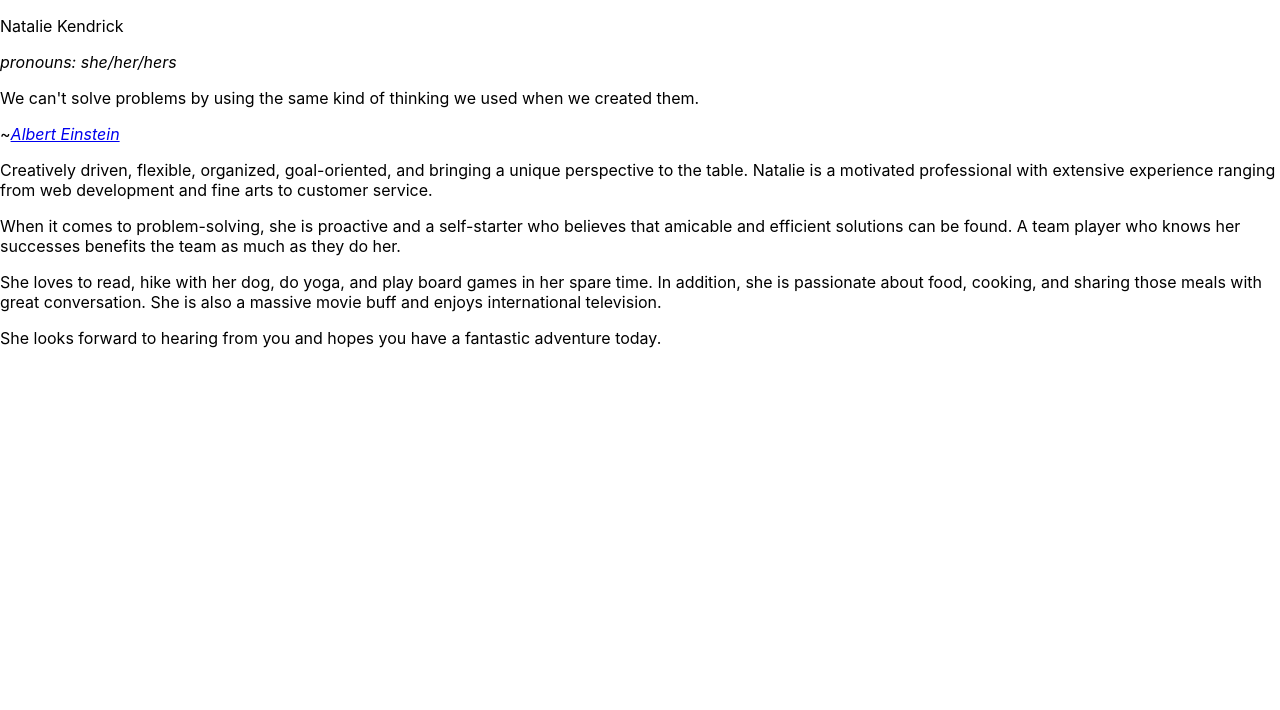
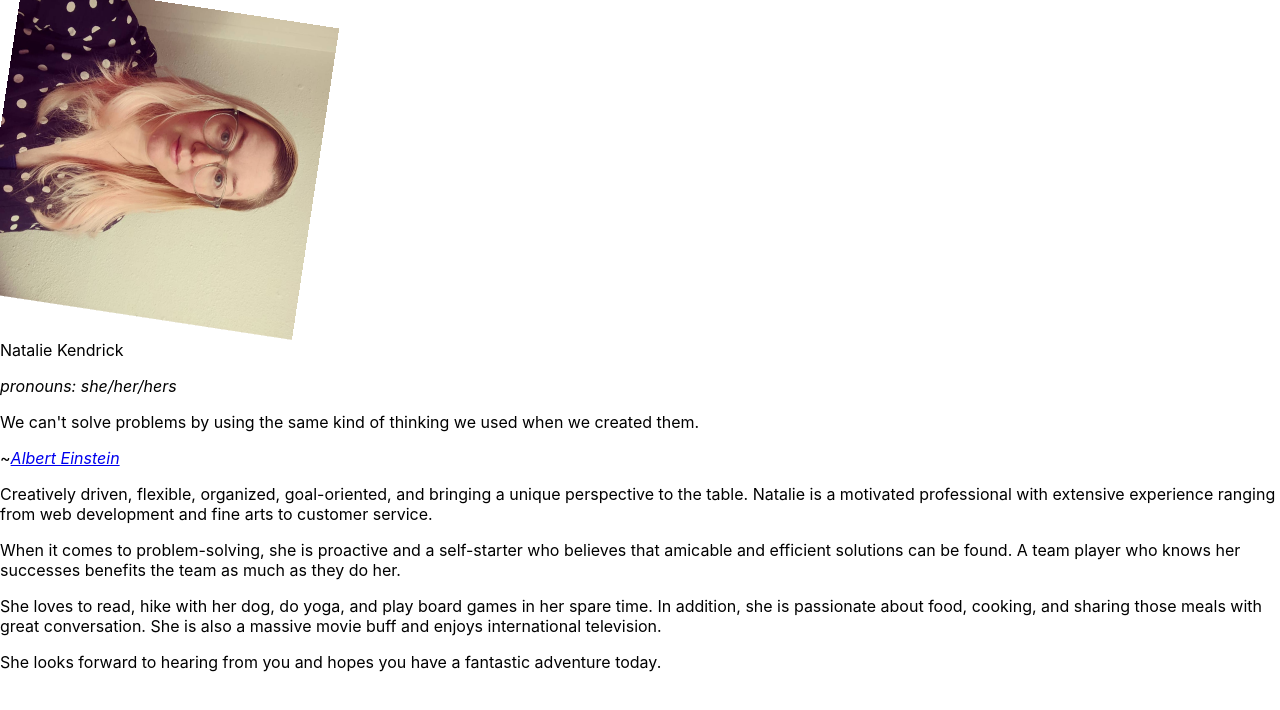
Before and after one commit to listenToRipley/nataliekendrick, a React (Create React App) app: page /about in a window 1280 px wide. Shown: the top 710 px of the page. Built offline with nearby package versions, Linux system fonts and the light colour scheme.

Commit message:
image for about added

```diff
--- a/src/Components/About.tsx
+++ b/src/Components/About.tsx
@@ -1,5 +1,6 @@
 import React, {useState, useEffect} from "react";
 import quotes from "../info/history/quotes.json";
+import profile from './projectImgs/profile.jpeg';
 
 // #TODO:
 // 1. stop quotes from loading twice
@@ -51,6 +52,7 @@ const About = (): JSX.Element => {
 
   return (
     <div>
+      <img className="App-logo" src={profile}></img>
       <p className="name">Natalie Kendrick</p>
       <div className="pronouns">
         <em>pronouns: she/her/hers</em>
```
